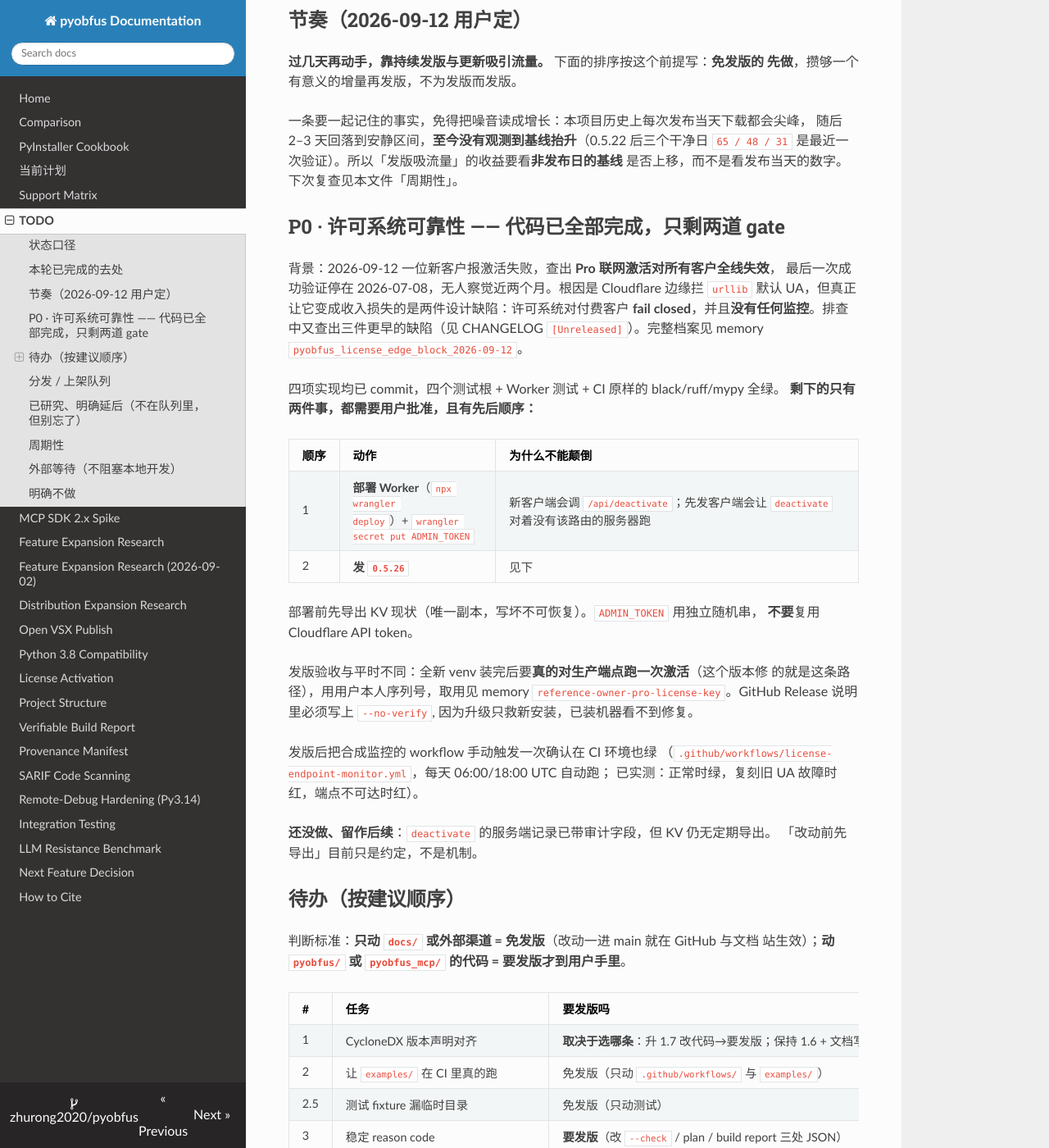
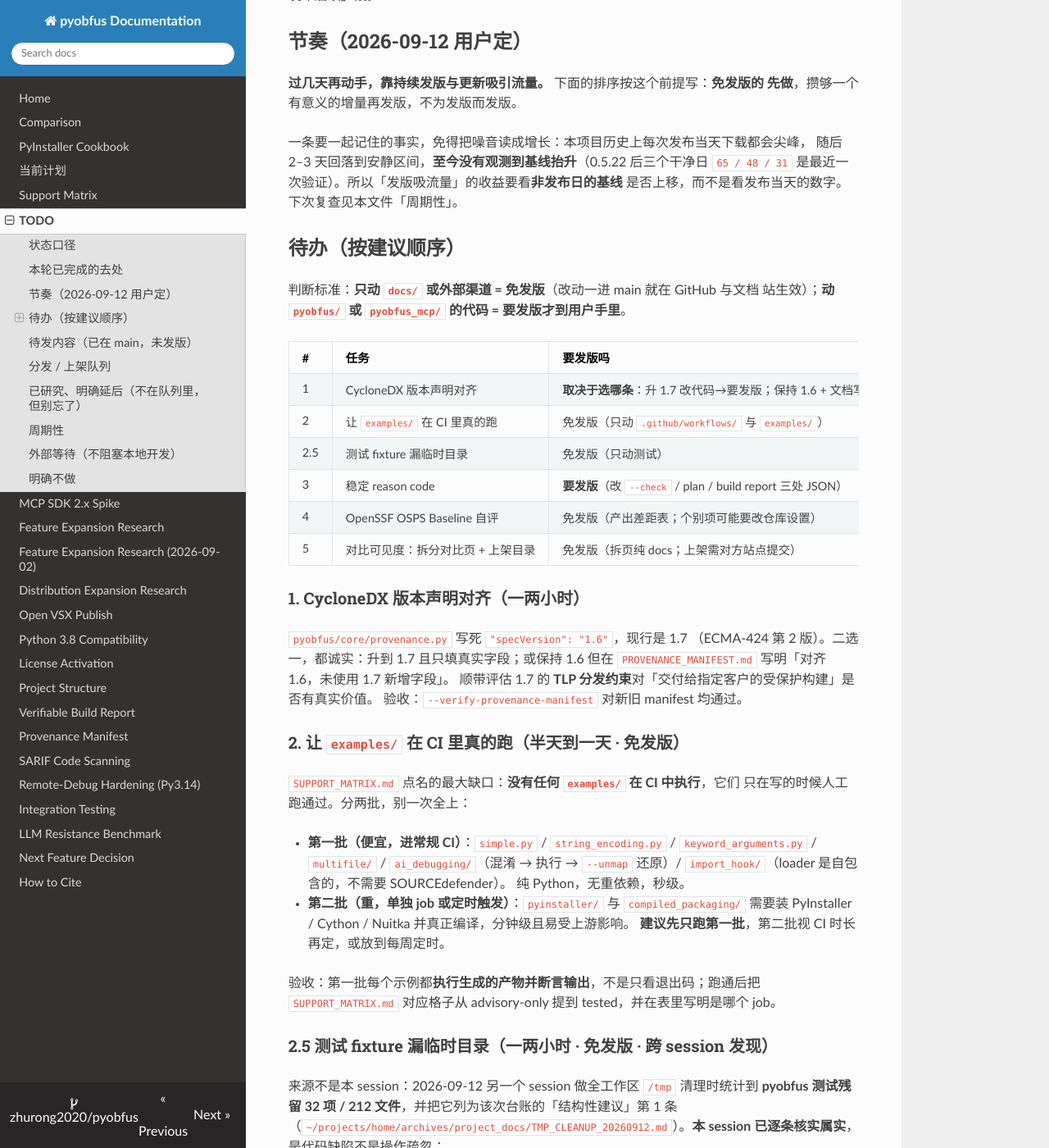
Before and after one commit to zhurong2020/pyobfus, an MkDocs documentation site: the page built from docs/TODO.md, in a window 1280 px wide and 1400 px high, scrolled down 589 px. Shown: the whole window at 82% size. Built offline with MkDocs 1.6.1, drawn with Linux system fonts in a browser that asks for light colours; nearby versions of some CDN libraries; some of the changed text lies outside the part shown.

Commit message:
docs: record the 0.5.26 release and the Worker deployment
Also points CITATION.cff at the Zenodo archive Zenodo created for this
release, which the previous two releases both forgot until afterwards.

Co-Authored-By: Claude Opus 5 <noreply@anthropic.com>

```diff
--- a/docs/CURRENT_PLAN_ZH.md
+++ b/docs/CURRENT_PLAN_ZH.md
@@ -176,15 +176,33 @@ Cloudflare 边缘拦 `urllib` 默认的 `Python-urllib/*` User-Agent（403 +
    `register --no-verify` 本来就能不联网注册——硬件指纹挡不住任何人，却真的让客户
    丢了许可证。设备上限的作用是防止一个 key 传遍整个组织，滥用由吊销处理。
 
-### 剩下两件，需要用户批准，且有先后顺序
-
-**先部署 Worker，再发客户端。** 新客户端会调 `/api/deactivate`；顺序反了，客户跑
-`deactivate` 会打到一个没有该路由的服务器。部署前先导出 KV 现状（唯一副本，写坏
-不可恢复），并 `wrangler secret put ADMIN_TOKEN`（独立随机串）。
-
-发 `0.5.26` 的验收与平时不同：全新 venv 装完要**真的对生产端点跑一次激活**，因为
-这个版本修的就是这条路径。GitHub Release 说明必须写上 `--no-verify`——升级只救新
-安装，已装在客户机器上的版本看不到修复。
+### 已发布（2026-09-13，用户批准）
+
+按正确顺序执行：**先部署 Worker，再发客户端**（新客户端会调 `/api/deactivate`，
+顺序反了客户会打到没有该路由的服务器）。
+
+- **KV 已备份**到 `~/.pyobfus-backups/kv_backup_20260913T005504Z`（5 份，逐份校验
+  `license_key` 与文件名一致）。刻意放在仓库外：含客户邮箱与序列号。
+- **Worker 已部署**（Version ID `212bf0ad-…`），`ADMIN_TOKEN` 经
+  `wrangler secret put` 写入，明文只存 Vaultwarden 条目
+  `pyobfus Worker ADMIN_TOKEN (license reset endpoint)`（Worker secret 只写不可读，
+  那是唯一可读副本）。生产逐项验证：未知 key 两个端点均返回带 `code` 的 JSON；
+  管理端点无 token / 错 token 均 401，且**真假序列号响应逐字相同**（不泄露存在性）。
+- **`0.5.26` 已发布**。tag `v0.5.26` 经 OIDC 发 PyPI，两个 PEP 740 provenance
+  endpoint 均 200，全新 venv 装已发布 wheel 后**对生产端点真实激活成功**并跑通
+  Pro 构建，随后用 `deactivate` 收尾、未留测试设备。GitHub Release 已建，说明里
+  写明 `--no-verify`（升级只救新安装）。`CITATION.cff` 已同步到 Zenodo record
+  `22731176`。
+- **合成监控已在 CI 环境实跑通过**（push 时按 paths 触发，`success`）。
+
+⚠️ **踩到一次已记录在案的坑**：PyPI JSON API 已显示 `0.5.26`，但 `pip install` 仍
+报 `No matching distribution` 约一分钟——**是 simple index 传播延迟，不是发布失败**，
+等一会重试即可。
+
+### 未随本轮发布
+
+`pyobfus_mcp/CHANGELOG.md` 的 `[Unreleased]` 有 mcp SDK 2.x 兼容一条，**刻意没有
+捆绑**进这次的紧急修复；且每发一次 MCP 都要手工改 Glama Build steps。
 
 ### 运维缺口（未闭合）
 
--- a/docs/TODO.md
+++ b/docs/TODO.md
@@ -28,37 +28,6 @@ CI job、只读 review skill、浏览器端对比小节、抗 AI 措辞改写、
 随后 2–3 天回落到安静区间，**至今没有观测到基线抬升**（0.5.22 后三个干净日
 `65 / 48 / 31` 是最近一次验证）。所以「发版吸流量」的收益要看**非发布日的基线**
 是否上移，而不是看发布当天的数字。下次复查见本文件「周期性」。
-
-## P0 · 许可系统可靠性 —— 代码已全部完成，只剩两道 gate
-
-背景：2026-09-12 一位新客户报激活失败，查出 **Pro 联网激活对所有客户全线失效**，
-最后一次成功验证停在 2026-07-08，无人察觉近两个月。根因是 Cloudflare 边缘拦
-`urllib` 默认 UA，但真正让它变成收入损失的是两件设计缺陷：许可系统对付费客户
-**fail closed**，并且**没有任何监控**。排查中又查出三件更早的缺陷（见 CHANGELOG
-`[Unreleased]`）。完整档案见 memory `pyobfus_license_edge_block_2026-09-12`。
-
-四项实现均已 commit，四个测试根 + Worker 测试 + CI 原样的 black/ruff/mypy 全绿。
-**剩下的只有两件事，都需要用户批准，且有先后顺序：**
-
-| 顺序 | 动作 | 为什么不能颠倒 |
-|---|---|---|
-| 1 | **部署 Worker**（`npx wrangler deploy`）+ `wrangler secret put ADMIN_TOKEN` | 新客户端会调 `/api/deactivate`；先发客户端会让 `deactivate` 对着没有该路由的服务器跑 |
-| 2 | **发 `0.5.26`** | 见下 |
-
-部署前先导出 KV 现状（唯一副本，写坏不可恢复）。`ADMIN_TOKEN` 用独立随机串，
-**不要**复用 Cloudflare API token。
-
-发版验收与平时不同：全新 venv 装完后要**真的对生产端点跑一次激活**（这个版本修
-的就是这条路径），用用户本人序列号，取用见 memory
-`reference-owner-pro-license-key`。GitHub Release 说明里必须写上 `--no-verify`,
-因为升级只救新安装，已装机器看不到修复。
-
-发版后把合成监控的 workflow 手动触发一次确认在 CI 环境也绿
-（`.github/workflows/license-endpoint-monitor.yml`，每天 06:00/18:00 UTC 自动跑；
-已实测：正常时绿，复刻旧 UA 故障时红，端点不可达时红）。
-
-**还没做、留作后续**：`deactivate` 的服务端记录已带审计字段，但 KV 仍无定期导出。
-「改动前先导出」目前只是约定，不是机制。
 
 ## 待办（按建议顺序）
 
@@ -148,6 +117,12 @@ JSON，需要版本字段管理，**排在矩阵之后**，因为矩阵会暴露
 
 不做：在对手页面下留言/要求收录、买对比位、为排名写夸大文案。
 
+## 待发内容（已在 main，未发版）
+
+- `pyobfus_mcp/CHANGELOG.md` 的 `[Unreleased]` 有 mcp SDK 2.x 兼容一条。**没有随
+  0.5.26 一起发**，因为那是 Core 的紧急修复，不该捆绑无关内容；且每发一次 MCP
+  都要手工改 Glama 的 Build steps。攒够增量或有人明确要 2.x 时再发。
+
 ## 分发 / 上架队列
 
 来自 [`DISTRIBUTION_EXPANSION_RESEARCH_2026-09-07.md`](DISTRIBUTION_EXPANSION_RESEARCH_2026-09-07.md)
```
Also changed, not shown: other parts of docs/TODO.md (+1 -1 lines), 1 other file.
